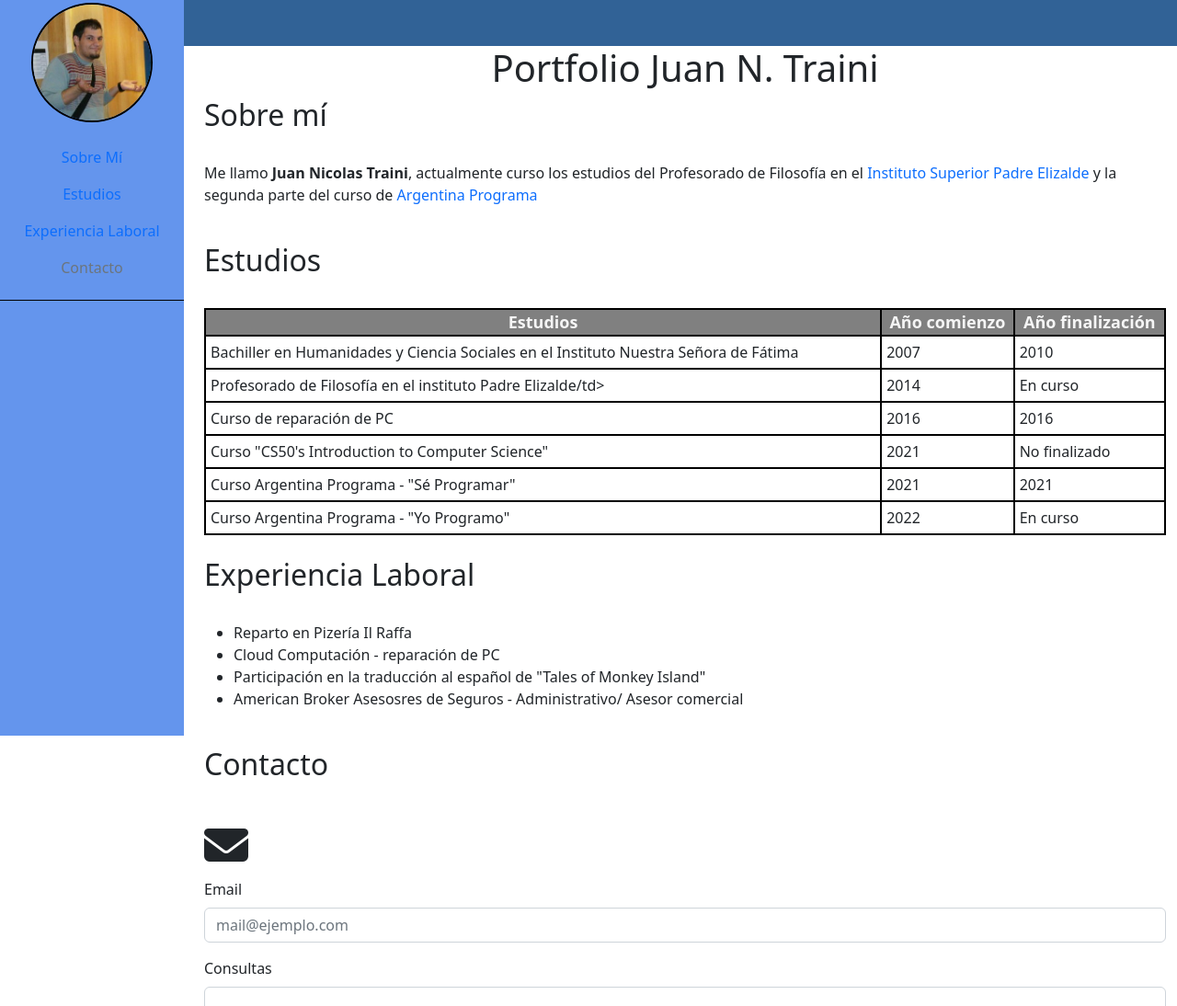
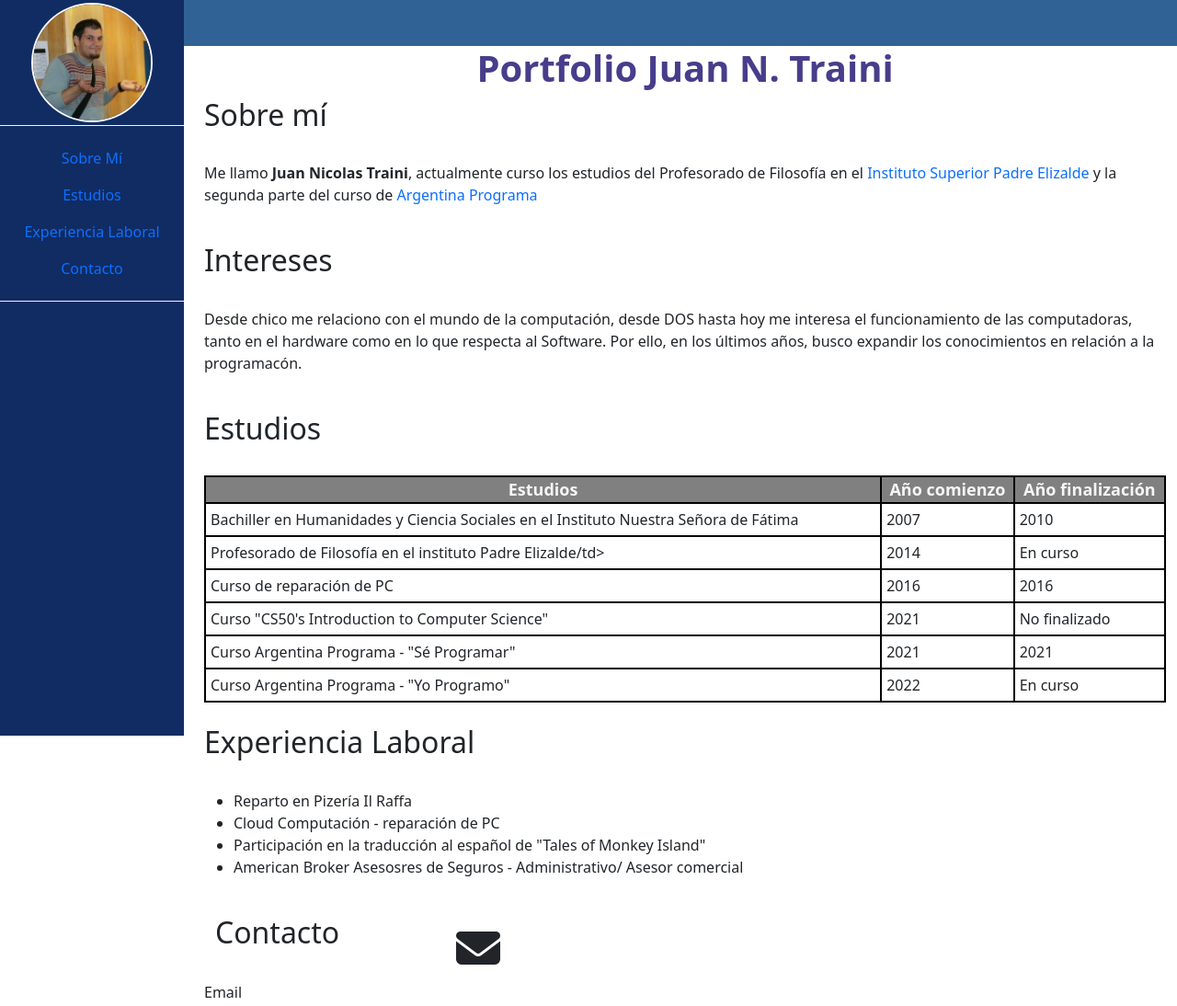
Before and after one commit to juaisito/PortfolioFrontEnd, a website: page index.html in a window 1280 px wide. Shown: the top 1094 px of the page at 92% size. Drawn offline with nearby package versions, Linux system fonts and the light colour scheme.

Commit message:
mucho por hoy

```diff
--- a/index.html
+++ b/index.html
@@ -26,7 +26,7 @@
             <a class="nav-link active" aria-current="page" href="#">Sobre Mí</a>
             <a class="nav-link" href="#">Estudios</a>
             <a class="nav-link" href="#">Experiencia Laboral</a>
-            <a class="nav-link disabled">Contacto</a>
+            <a class="nav-link href="#">Contacto</a>
           </nav>
 
        </div>
@@ -38,13 +38,22 @@
 
     <div id="pagppal" class="container-fluid">
 
-      <h1 align= "center">Portfolio Juan N. Traini</h1>
+      <h1 align= "center" id="title">Portfolio Juan N. Traini</h1>
 
       <section id="sobre_mi">
         <h2>Sobre mí</h2>
         <br>
         <p>Me llamo <b>Juan Nicolas Traini</b>, actualmente curso los estudios del Profesorado de Filosofía en el <a href="http://www.elizalde.edu.ar/superior">Instituto Superior Padre Elizalde</a>
           y la segunda parte del curso de <a href="https://www.argentina.gob.ar/produccion/transformacion-digital-y-economia-del-conocimiento/argentina-programa">Argentina Programa</a> </p>
+      </section>
+
+      <br>
+
+      <section id="sobre_mi">
+        <h2>Intereses</h2>
+        <br>
+        <p>Desde chico me relaciono con el mundo de la computación, desde DOS hasta hoy me interesa el funcionamiento de las computadoras, tanto en el hardware
+          como en lo que respecta al Software. Por ello, en los últimos años, busco expandir los conocimientos en relación a la programacón. </p>
       </section>
 
       <br>
@@ -117,12 +126,19 @@
       <br>
 
       <section id="contacto">
-        <h2>Contacto</h2>
-        <br>
 
-          <div class="fa-3x">
-            <i class="fa-solid fa-envelope fa-bounce"></i>
+        <div class="container text-align-left">
+          <div class="row align-items-start">
+            <div class="col-3 sm-3">
+              <h2>Contacto</h2>
+            </div>
+            <div class="col-2 sm-3 fa-3x align-center">
+              <i class="fa-solid fa-envelope fa-bounce"></i>
+            </div>
           </div>
+        </div>
+
+
 
           <div class="mb-3">
             <label for="exampleFormControlInput1" class="form-label">Email</label>
@@ -143,6 +159,7 @@
               <i class="fa-brands fa-instagram fa-xl"></i>
             </a>
           </div>
+
       </section>
 
 
--- a/styles.css
+++ b/styles.css
@@ -33,11 +33,7 @@ footer{
     position: fixed;
     height: 100%;
     width: 200px;
-    background-color:cornflowerblue ;
-    left: -200px;
-    transition: all 500ms linear;
-
-
+    background-color:rgb(16, 44, 99);
 }
 
 #sidebar.active{
@@ -51,7 +47,7 @@ footer{
     width: auto;
     max-height: 130px;
     border-radius: 50%;
-    border: 2px solid black;
+    border: 2px solid whitesmoke;
  }
 
 #sidebar nav {
@@ -60,7 +56,8 @@ footer{
     text-align: center;
     padding: 15px 10px;
     list-style: none;
-    border-bottom: 1px solid black;
+    border-bottom: 1px solid whitesmoke;
+    border-top: 1px solid whitesmoke;
 }
 
 #sidebar .menulateral {
@@ -99,3 +96,12 @@ footer{
 a:link, a:visited, a:active  {
     text-decoration: none;
 }
+
+nav {
+    text-decoration: none;
+}
+
+#title {
+    color: darkslateblue;
+    font-weight: bold;
+}
```
